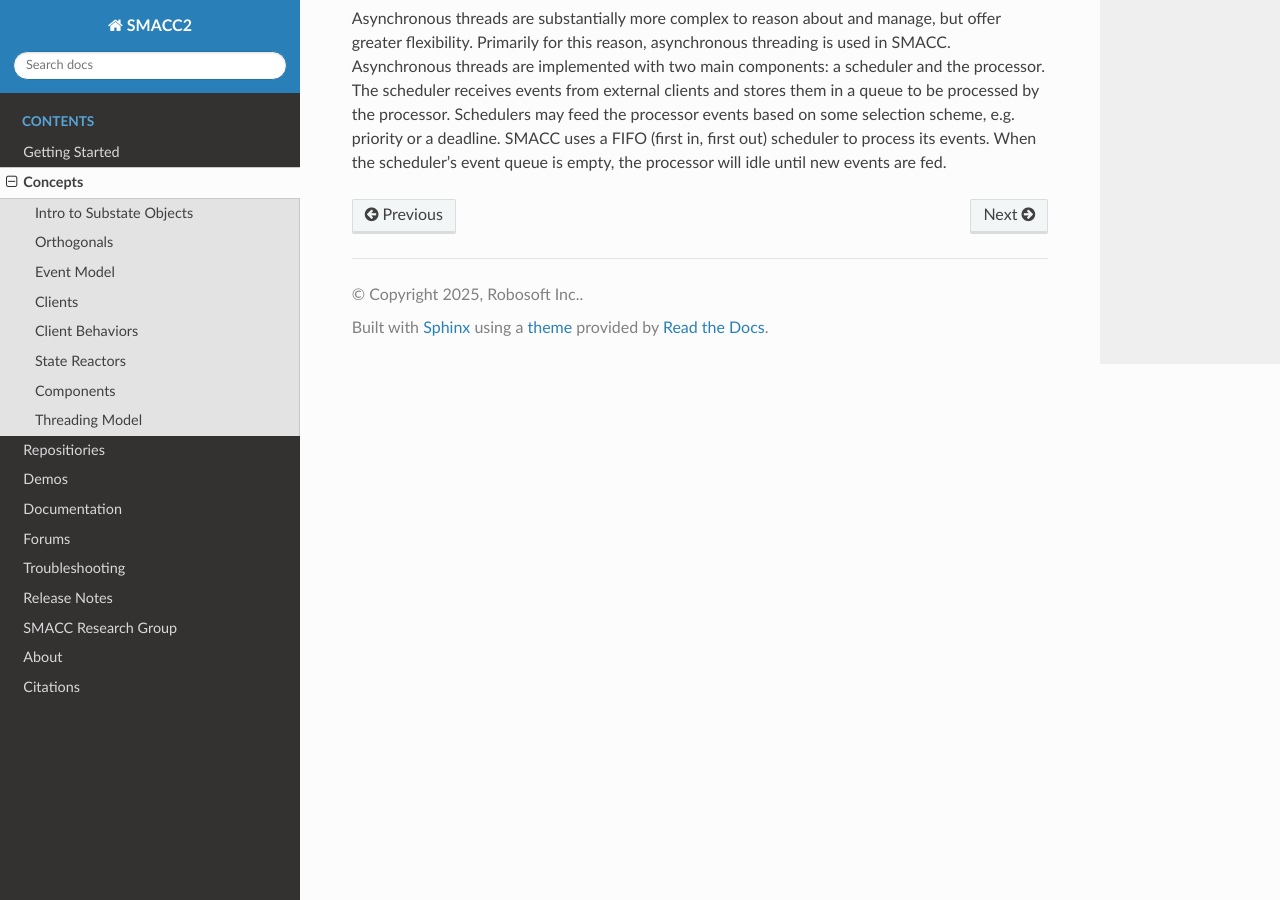
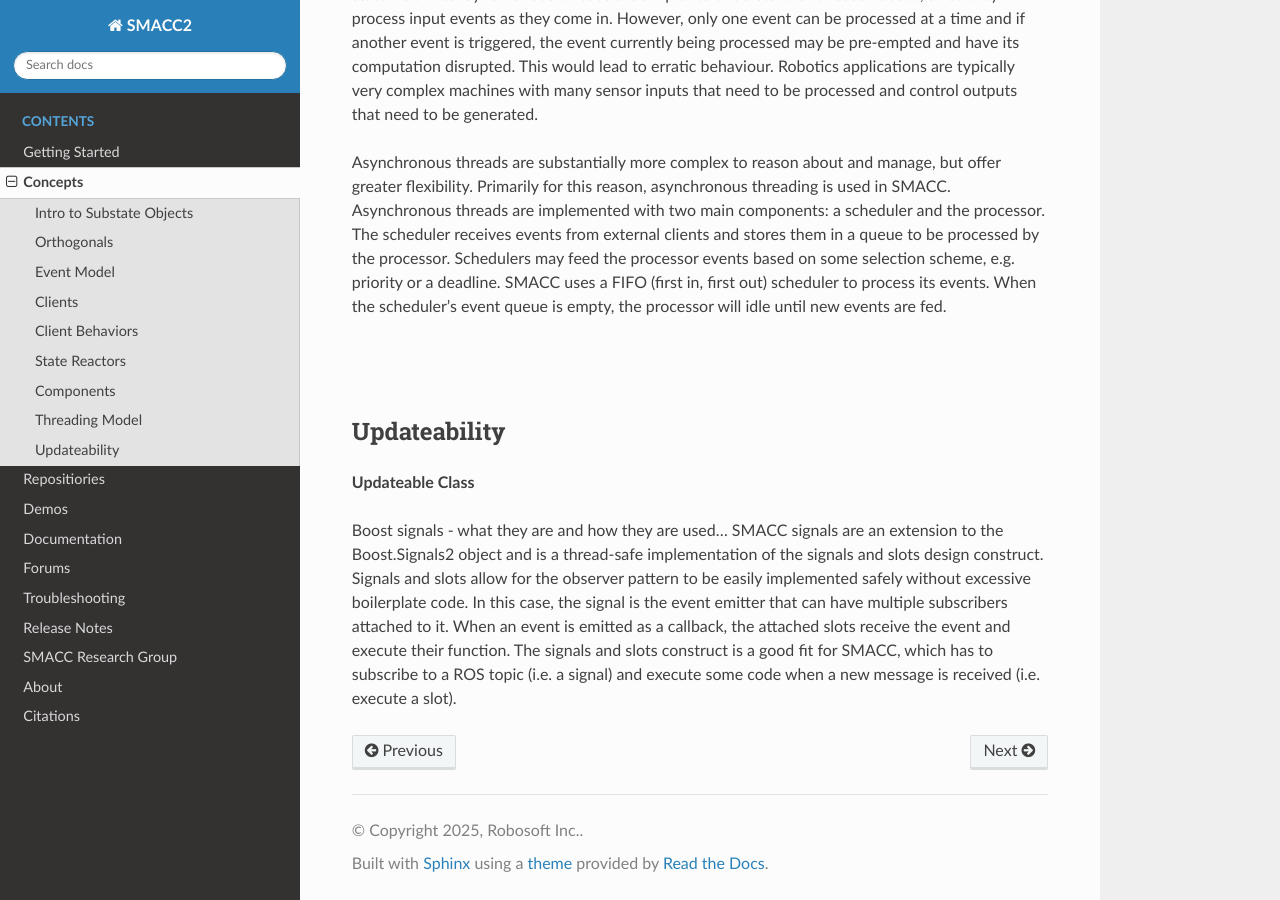
Before and after one commit to robosoft-ai/smacc2_docs, a Sphinx documentation site: the page built from docs/source/concepts.rst, in a window 1280 px wide and 900 px high, scrolled down 8157 px. Built offline with Sphinx 7.4.7 and the Read the Docs theme 3.1.0, drawn with Linux system fonts in a browser that asks for light colours.

Commit message:
Update concepts.rst

```diff
--- a/docs/source/concepts.rst
+++ b/docs/source/concepts.rst
@@ -189,6 +189,9 @@ State Reactions accept events as an input, and output events. They are scoped to
 
 This is in contrast to states, which also accept events as input, but then output transitions and parameter changes (important for State Machine determinism).
 
+|
+|
+
 Components
 ------------
 
@@ -200,6 +203,8 @@ In SMACC, states are short-lived objects that are created and initialised when t
 Enter SMACC components. A component is a long-lived object that is intended to be used as a data store that provides information and other data to any client behaviour that accesses them. They are attached to a client and can be accessed through it, providing a conceptual abstraction between the client that acts as a hardware gateway, and additional data you’d like to save related to that hardware (e.g. store the robot’s current location in a component attached to the localisation client).
 
 
+|
+|
 
 Threading Model
 ------------
@@ -209,3 +214,14 @@ Threading Model
 SMACC is built on the Boost StateChart library and consequently shares many similarities with that library.  The StateChart library provides synchronous and asynchronous threading models with which one can build a state machine. The synchronous model unsurprisingly creates synchronous state machines. Synchronous threads are simpler to understand and reason about, since they process input events as they come in. However, only one event can be processed at a time and if another event is triggered, the event currently being processed may be pre-empted and have its computation disrupted. This would lead to erratic behaviour. Robotics applications are typically very complex machines with many sensor inputs that need to be processed and control outputs that need to be generated.
 
 Asynchronous threads are substantially more complex to reason about and manage, but offer greater flexibility. Primarily for this reason, asynchronous threading is used in SMACC. Asynchronous threads are implemented with two main components: a scheduler and the processor. The scheduler receives events from external clients and stores them in a queue to be processed by the processor. Schedulers may feed the processor events based on some selection scheme, e.g. priority or a deadline. SMACC uses a FIFO (first in, first out) scheduler to process its events. When the scheduler’s event queue is empty, the processor will idle until new events are fed.
+
+|
+|
+
+Updateability
+------------
+
+**Updateable Class**
+
+Boost signals - what they are and how they are used...
+SMACC signals are an extension to the Boost.Signals2 object and is a thread-safe implementation of the signals and slots design construct. Signals and slots allow for the observer pattern to be easily implemented safely without excessive boilerplate code. In this case, the signal is the event emitter that can have multiple subscribers attached to it. When an event is emitted as a callback, the attached slots receive the event and execute their function. The signals and slots construct is a good fit for SMACC, which has to subscribe to a ROS topic (i.e. a signal) and execute some code when a new message is received (i.e. execute a slot).
```
